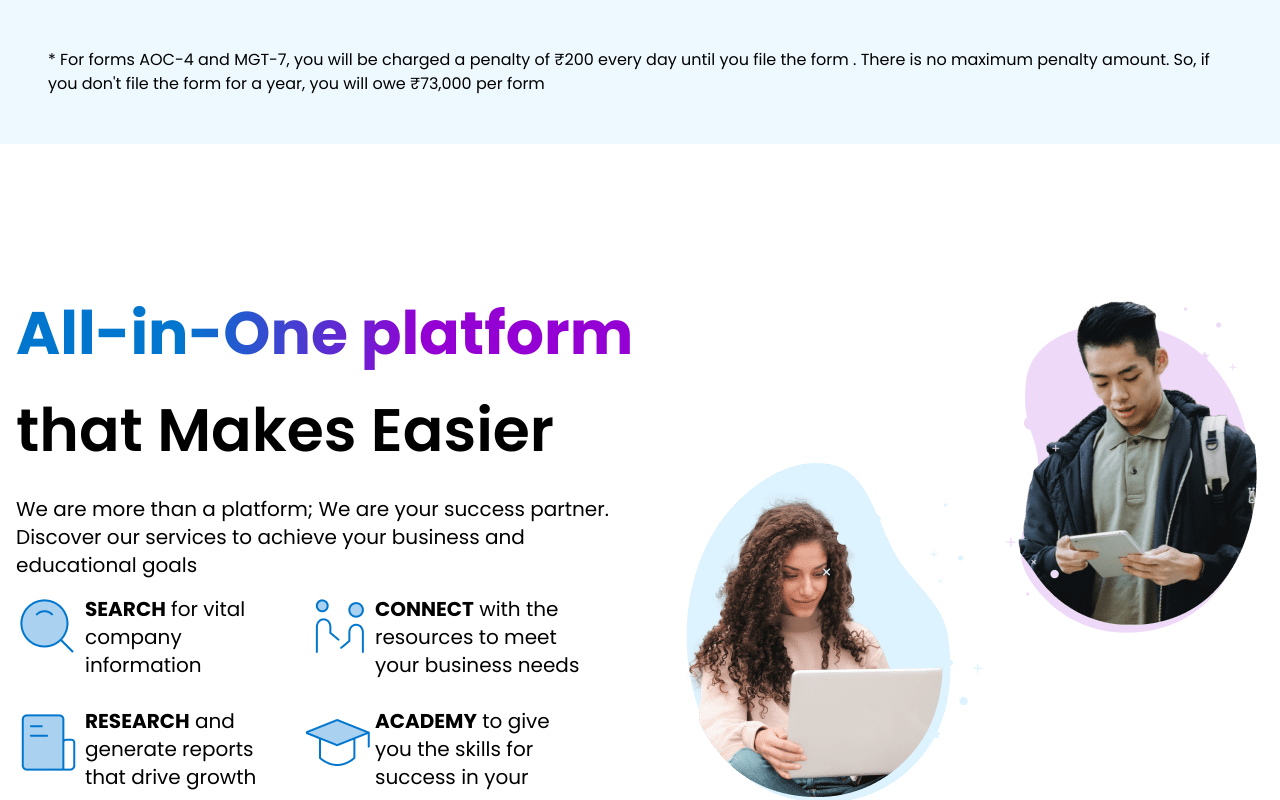
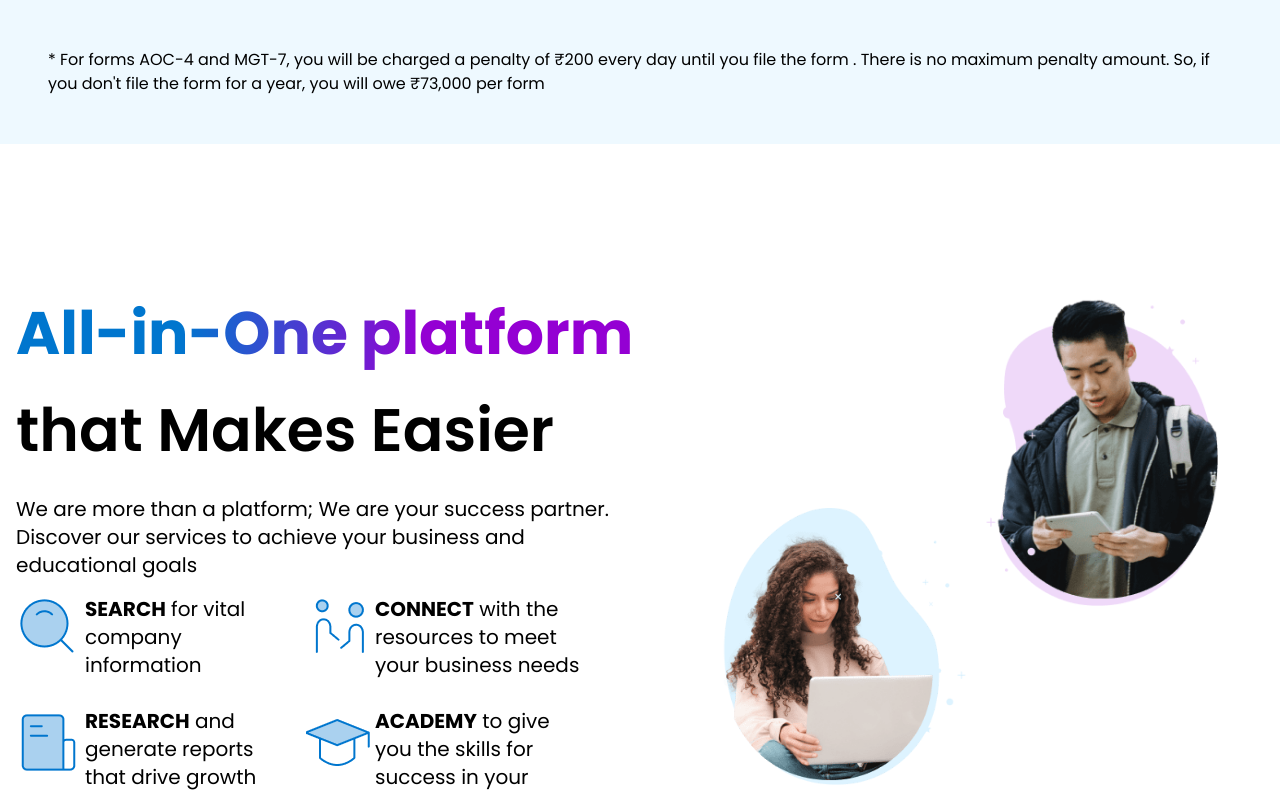
Before and after one commit to codeAdityagithub/CAproject, a React (Vite) app: page / in a window 1280 px wide. Shown: the part 2000-2800 px from the top of the page. Built offline with nearby package versions, Linux system fonts and the light colour scheme.

Commit message:
responsiveness fix

```diff
--- a/src/components/hero/Hero.jsx
+++ b/src/components/hero/Hero.jsx
@@ -3,7 +3,7 @@ import SearchBar from "../search/SearchBar";
 
 const Hero = () => {
     return (
-        <div className="h-screen flex items-center justify-center heroBg">
+        <div className="pt-[85px] h-screen flex items-center justify-center heroBg">
             {/* left part */}
             <div className="flex-1 flex flex-col items-start gap-8 lg:gap-2 px-8 justify-center">
                 <h1 className="heading text-center lg:text-left">
--- a/src/components/homepage/Page3.jsx
+++ b/src/components/homepage/Page3.jsx
@@ -14,10 +14,10 @@ import Teacher from "../../assets/Teacher.png";
 
 const Page3 = () => {
     return (
-        <div className="mt-16 sm:mt-0 h-screen w-full flex flex-col items-center justify-center">
+        <div className="mt-16 sm:mt-0 min-h-screen h-min w-full flex flex-col items-center justify-center">
             <div className="flex items-start justify-center min-h-[500px]">
                 {/* left container */}
-                <div className="flex-1 flex flex-col gap-4 items-start px-4">
+                <div className="xl:flex-1 flex-[3] flex flex-col gap-4 items-start px-4">
                     <h1 className="heading sm:leading-[97px] text-center lg:text-left">
                         <span className="heroGradientText">
                             All-in-One platform
@@ -85,21 +85,21 @@ const Page3 = () => {
                     </div>
                 </div>
                 {/* right container */}
-                <div className="hidden lg:flex justify-center flex-1 h-full">
-                    <div className="flex items-end">
-                        <img loading="lazy" src={Teacher} alt="Teacher" />
+                <div className="hidden  min-h-[500px] h-min lg:flex xl:flex-row lg:flex-col justify-center flex-[2] xl:flex-1">
+                    <div className="flex items-end justify-center">
+                        <img loading="lazy" src={Teacher} alt="Teacher" className="lg:w-[250px]" />
                         {/* <div className="chat1">
                             <img loading="lazy" src={Row} alt="Teachers chat" />
                             <img loading="lazy" src={Row1} alt="Teachers chat" />
                         </div> */}
                     </div>
-                    <div className="flex items-start">
+                    <div className="flex items-start justify-center">
                         {/* <div className="chat2">
                             <img loading="lazy" src={col} alt="Students chat" />
                             <img loading="lazy" src={col1} alt="Students chat" />
                             <img loading="lazy" src={col2} alt="Students chat" />
                         </div> */}
-                        <img loading="lazy" src={Student} alt="Student" />
+                        <img loading="lazy" src={Student} alt="Student" className="lg:w-[250px]" />
                     </div>
                 </div>
             </div>
```
